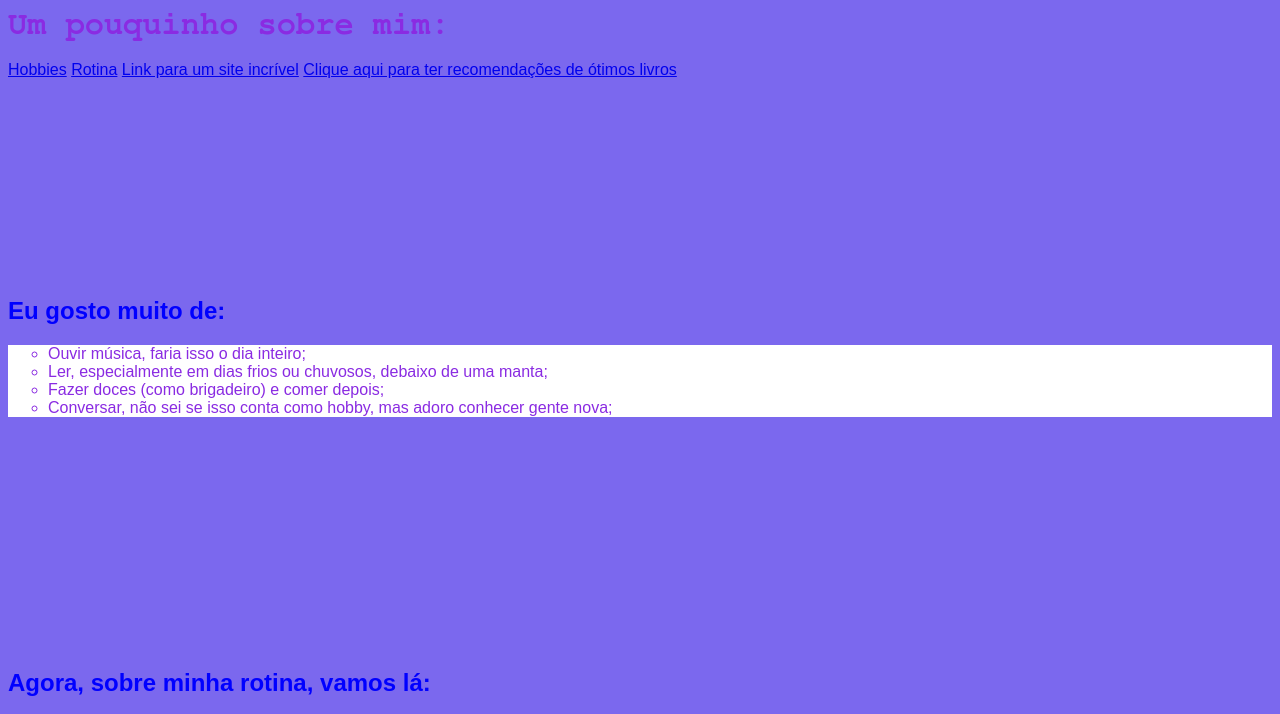
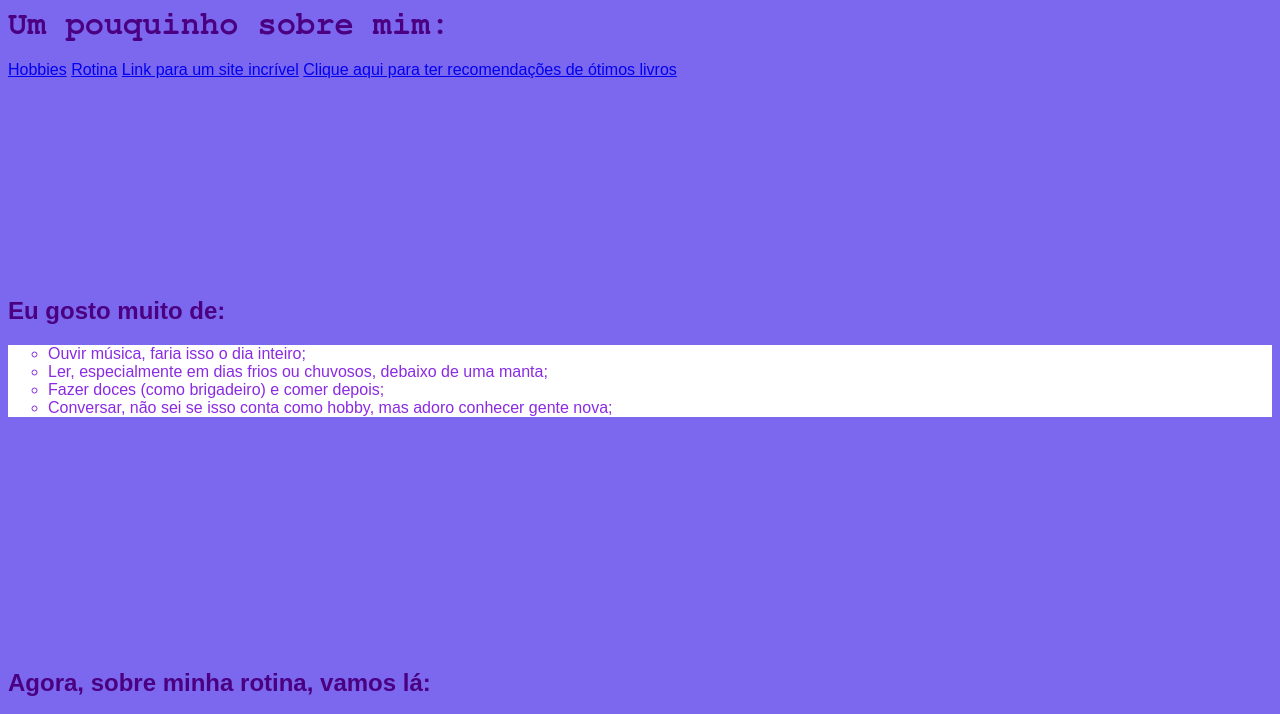
Before and after one commit to vehzinha/Sobre-mim, a plain HTML site: page index.html in a window 1280 px wide. Shown: the top 714 px of the page. Drawn offline with Linux system fonts and the light colour scheme.

Commit message:
Update index.html

```diff
--- a/index.html
+++ b/index.html
@@ -18,10 +18,10 @@
 	}
 	h1 {
     font-family: FreeMono, monospace;
-    color: blueviolet;
+    color: Indigo;
   }
   h2 {
-	    color: blue;
+	    color: Indigo;
 	}
 	</style>
  </head>
```
